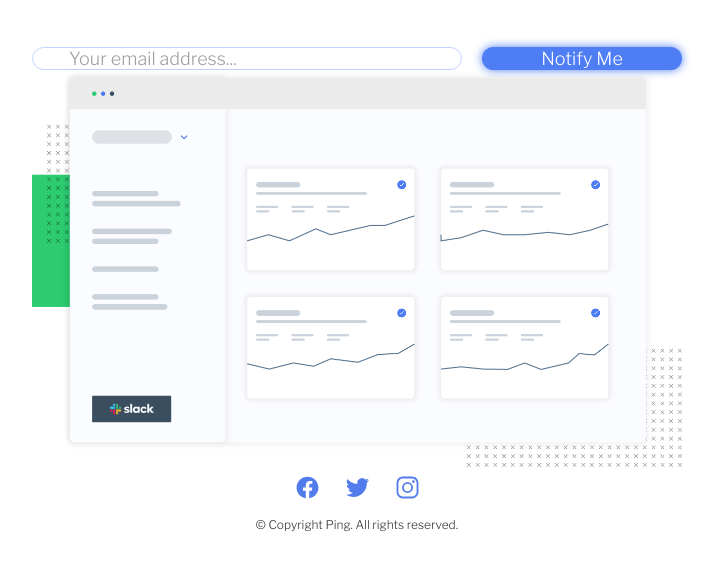
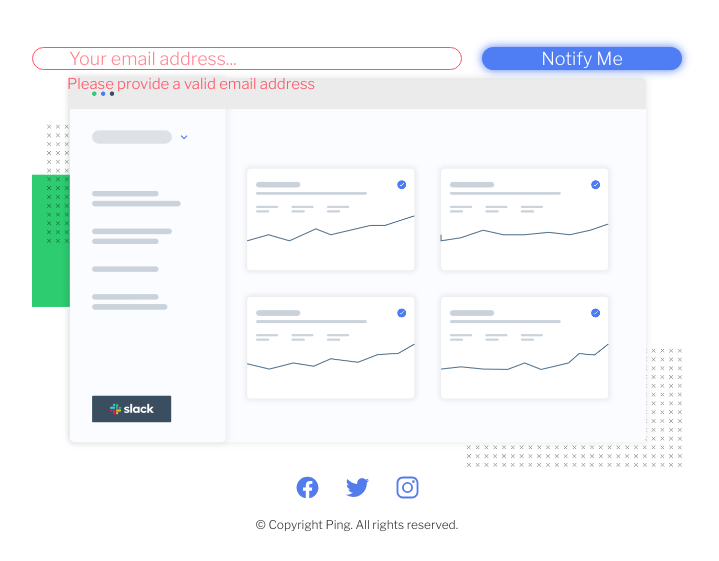
Before and after one commit to PA-frontend-mentor/challenge-12, a plain HTML site: page index.html in a window 1280 px wide. Both pictures are taken after a click on the button "Notify Me". Shown: the part 239-800 px from the top of the page, without its empty margins (283-1002 px from the left). Drawn offline with nearby package versions, Linux system fonts and the light colour scheme.

Commit message:
[ADD] email varification and handling cta

```diff
--- /dev/null
+++ b/app.js
@@ -0,0 +1,28 @@
+const btn = document.getElementsByTagName("button");
+const emailInput = document.getElementsByTagName("input");
+const spanMsg = document.querySelector(".msg");
+
+btn[0].addEventListener("click", () => {
+  const email = emailInput[0].value;
+  const result = emailValidator(email);
+
+  if (result) {
+    spanMsg.innerHTML = "Subscribed Successfully";
+    spanMsg.className = "msg-success";
+  } else {
+    spanMsg.innerHTML = "Please provide a valid email address";
+    spanMsg.className = "msg-error";
+    emailInput[0].className = "error";
+  }
+});
+
+emailInput[0].addEventListener("input", () => {
+  emailInput[0].className = "";
+  spanMsg.innerHTML = "";
+  spanMsg.className = "";
+});
+
+const emailValidator = (email) => {
+  var re = /\S+@\S+\.\S+/;
+  return re.test(email);
+};
--- a/index.html
+++ b/index.html
@@ -32,7 +32,9 @@
       <div class="input-form">
         <input type="email" placeholder="Your email address...">
         <button>Notify Me</button>
+        <span class="msg"></span>
       </div>
+
 
       <img src="./images/illustration-dashboard.png" alt="ping-img">
 
@@ -48,4 +50,6 @@
     </main>
 
   </body>
+
+  <script src="./app.js"></script>
 </html>
--- a/style.scss
+++ b/style.scss
@@ -65,6 +65,8 @@ main {
   }
 
   .input-form {
+    position: relative;
+
     display: flex;
     justify-content: center;
     align-items: center;
@@ -96,6 +98,22 @@ main {
       }
     }
 
+    & > .error {
+      border: 1px solid var(--clr-error);
+
+      &::placeholder {
+        color: var(--clr-error);
+      }
+    }
+
+    & > .msg-error {
+      color: var(--clr-error);
+    }
+
+    & > .msg-success {
+      color: var(--bg-btn);
+    }
+
     & > button {
       width: 200px;
       background: var(--bg-btn);
@@ -122,6 +140,19 @@ main {
         min-width: 300px;
         flex: none;
       }
+
+      span {
+        transform: translateY(392%) !important;
+      }
+    }
+
+    & > span {
+      position: absolute;
+      left: 35px;
+      bottom: 0;
+      transform: translateY(130%);
+      height: fit-content;
+      font-size: clamp(13px, 1.5vw, 15px) !important;
     }
   }
 
```
Also changed, not shown: style.css, 1 other file.
